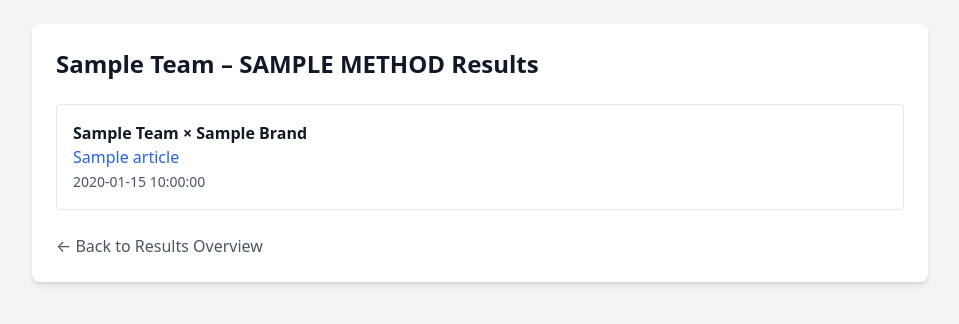
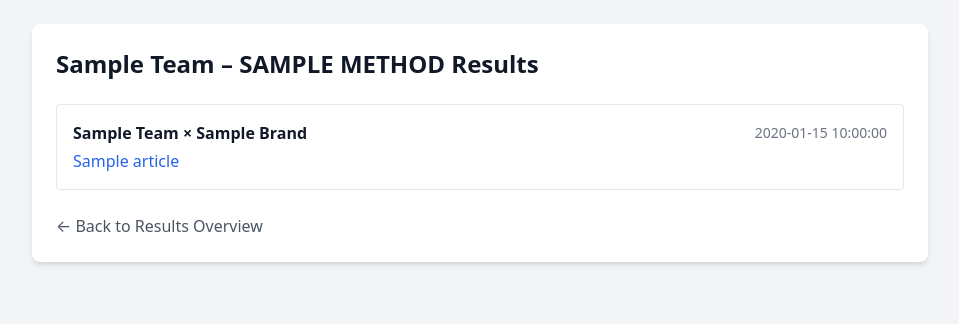
Before and after one commit to ihurlbur/IPG-WebScraper, a Python web app: template templates/articles.html in a window 1280 px wide. Shown: the top 324 px of the page, without its empty margins (160-1119 px from the left). Run offline with Jinja, Linux system fonts and the light colour scheme; the template is opened without the code that fills it: most values are stand-ins (such as "Sample title", 1, 10 or a date in 2020).

Commit message:
Add article publication date and sort by date

```diff
--- a/templates/articles.html
+++ b/templates/articles.html
@@ -12,11 +12,16 @@
         {% if articles %}
             <ul class="space-y-4">
                 {% for article in articles %}
-                    <li class="border p-4 rounded">
-                        <strong>{{ article.team.title() }} × {{ article.brand.title() }}</strong><br>
-                        <a href="{{ article.link }}" class="text-blue-600 hover:underline" target="_blank">{{ article.title }}</a><br>
-                        <span class="text-sm text-gray-600">{{ article.published }}</span>
-                    </li>
+<li class="border p-4 rounded">
+    <div class="flex justify-between items-center mb-1">
+        <strong>{{ article.team.title() }} × {{ article.brand.title() }}</strong>
+        <span class="text-sm text-gray-500">{{ article.published }}</span>
+    </div>
+    <a href="{{ article.link }}" class="text-blue-600 hover:underline" target="_blank">
+        {{ article.title }}
+    </a>
+</li>
+
                 {% endfor %}
             </ul>
         {% else %}
```
Also changed, not shown: app.py (+13 -1 lines), 2 other files.
